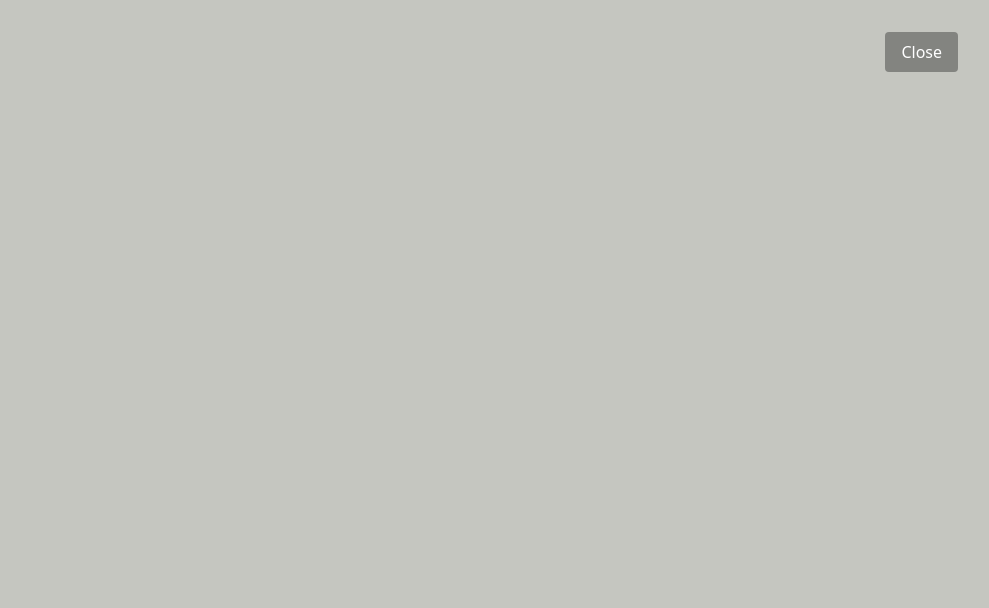
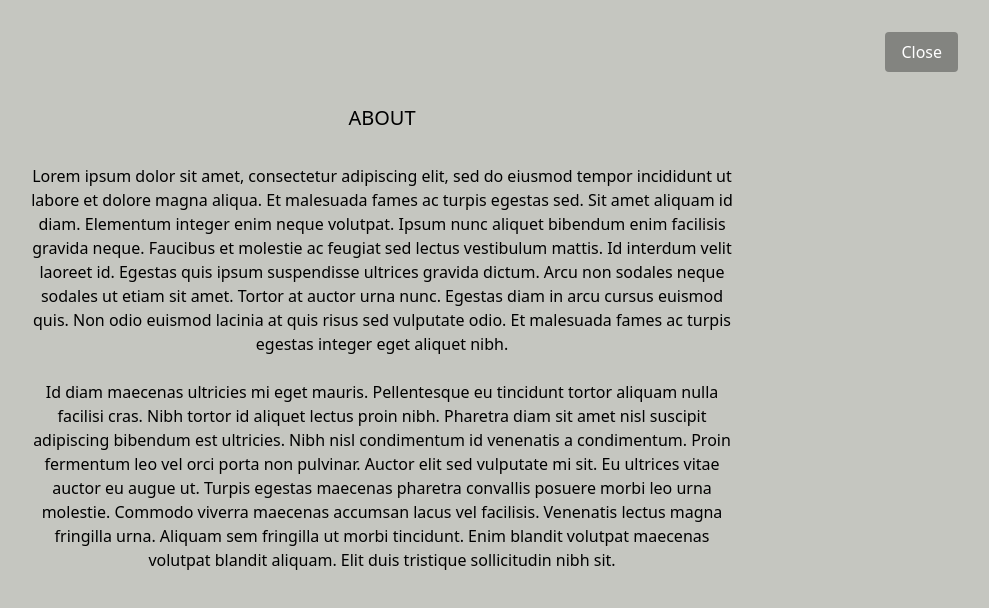
Before and after one commit to owen-addison/clima-e-comm-site, a React (Vite) app: page / in a window 1280 px wide. Both pictures are taken after a click on the element "About". Shown: the top 608 px of the page, without its empty margins (258-1247 px from the left). Built offline with nearby package versions, Linux system fonts and the light colour scheme; a web font is replaced by a local one.

Commit message:
[feat] Build About section and style - Build the About section with a structure and layout. - Add content using Lorem Ipsum as dummy content. - Style content layout.

```diff
--- a/src/components/About.jsx
+++ b/src/components/About.jsx
@@ -3,7 +3,7 @@ import PropTypes from 'prop-types';
 function About({ onClose }) {
   return (
     <>
-      <div className="about fixed inset-0 z-10 flex flex-col items-start justify-between bg-moss-400">
+      <div className="about fixed inset-0 z-10 flex flex-col items-start justify-start bg-moss-400">
         <div className="about-header flex w-full flex-row justify-end px-4">
           <button
             onClick={onClose}
@@ -12,7 +12,38 @@ function About({ onClose }) {
             Close
           </button>
         </div>
-        {/* Your about content here */}
+        <div className="about-body flex flex-col items-center justify-center p-8">
+          <h1 className="text-xl font-medium">ABOUT</h1>
+          <div className="about-text flex w-4/6 flex-col gap-6 p-8">
+            <p>
+              Lorem ipsum dolor sit amet, consectetur adipiscing elit, sed do
+              eiusmod tempor incididunt ut labore et dolore magna aliqua. Et
+              malesuada fames ac turpis egestas sed. Sit amet aliquam id diam.
+              Elementum integer enim neque volutpat. Ipsum nunc aliquet bibendum
+              enim facilisis gravida neque. Faucibus et molestie ac feugiat sed
+              lectus vestibulum mattis. Id interdum velit laoreet id. Egestas
+              quis ipsum suspendisse ultrices gravida dictum. Arcu non sodales
+              neque sodales ut etiam sit amet. Tortor at auctor urna nunc.
+              Egestas diam in arcu cursus euismod quis. Non odio euismod lacinia
+              at quis risus sed vulputate odio. Et malesuada fames ac turpis
+              egestas integer eget aliquet nibh.
+            </p>
+            <p>
+              Id diam maecenas ultricies mi eget mauris. Pellentesque eu
+              tincidunt tortor aliquam nulla facilisi cras. Nibh tortor id
+              aliquet lectus proin nibh. Pharetra diam sit amet nisl suscipit
+              adipiscing bibendum est ultricies. Nibh nisl condimentum id
+              venenatis a condimentum. Proin fermentum leo vel orci porta non
+              pulvinar. Auctor elit sed vulputate mi sit. Eu ultrices vitae
+              auctor eu augue ut. Turpis egestas maecenas pharetra convallis
+              posuere morbi leo urna molestie. Commodo viverra maecenas accumsan
+              lacus vel facilisis. Venenatis lectus magna fringilla urna.
+              Aliquam sem fringilla ut morbi tincidunt. Enim blandit volutpat
+              maecenas volutpat blandit aliquam. Elit duis tristique
+              sollicitudin nibh sit.
+            </p>
+          </div>
+        </div>
       </div>
     </>
   );
```
